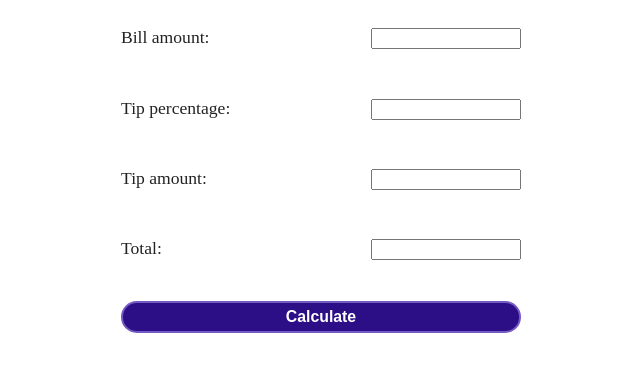
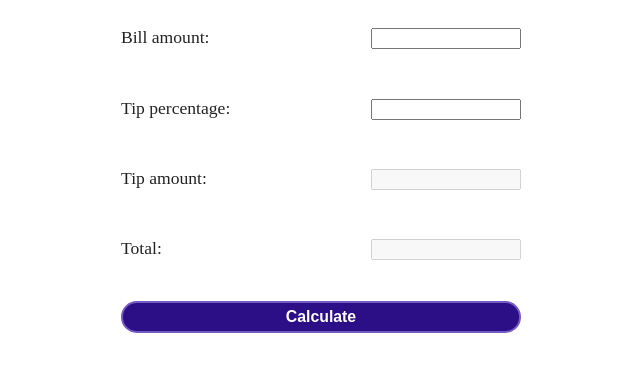
Before and after one commit to araraonline/js-exercises, a plain HTML site: page tip_calculator/index.html in a window 1280 px wide. Shown: the part 85-456 px from the top of the page, without its empty margins (319-959 px from the left). Drawn offline with Linux system fonts and the light colour scheme.

Commit message:
Disable result elements

```diff
--- a/tip_calculator/index.html
+++ b/tip_calculator/index.html
@@ -23,11 +23,11 @@
             </div>
             <div class="input">
                 <div class="left">Tip amount:</div>
-                <div class="right"><input class="tipInp"></div>
+                <div class="right"><input class="tipInp" disabled></div>
             </div>
             <div class="input">
                 <div class="left">Total:</div>
-                <div class="right"><input class="totalInp"></div>
+                <div class="right"><input class="totalInp" disabled></div>
             </div>
             <div class="button">
                 <button class="calculateBtn">Calculate</button>
```
